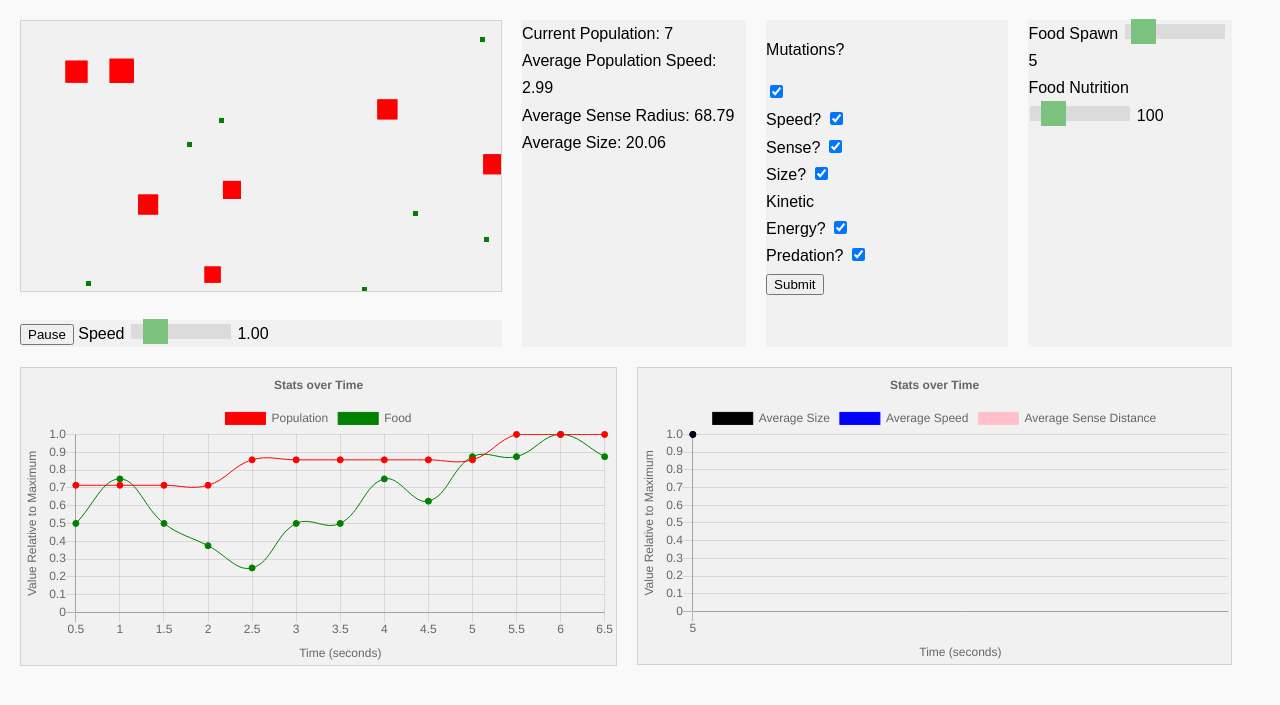
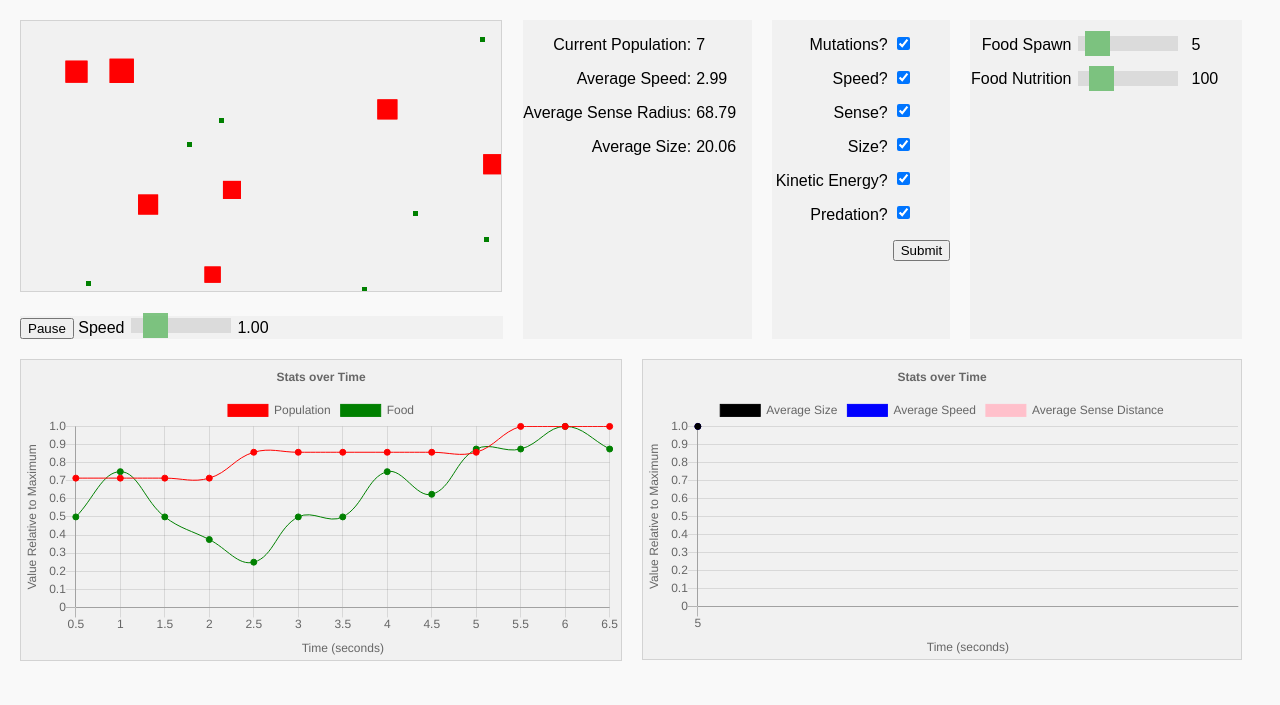
Before and after one commit to GarethHarcombe/bioSimulation, a PHP site: page / in a window 1280 px wide. Shown: the top 705 px of the page. Run offline with PHP 8.4, Linux system fonts and the light colour scheme; some libraries are stand-ins or nearby versions.

Commit message:
Formatted the individual information, form and sliders containers so that the contents aligned and are easy to read (close together, correct spacing)

```diff
--- a/index.php
+++ b/index.php
@@ -20,56 +20,73 @@
 					<span id="sim_speed_value"></span>
 				</div>
 
-				<div class="form_container">
-					<form action="<?php echo htmlspecialchars($_SERVER["PHP_SELF"]);?>" method="get">
+				<form class="form_container" action="<?php echo htmlspecialchars($_SERVER["PHP_SELF"]);?>" method="get">
+					<div class="form_text">
+						<p>Mutations?</p>
+						<p>Speed?</p>
+						<p>Sense?</p>
+						<p>Size?</p>
+						<p>Kinetic Energy?</p>
+						<p>Predation?</p>
+					</div>
+
+					<div class="form_input">
 						<input type="hidden" name="mutations" value="false"/>
-						<p>Mutations?</p><input type="checkbox" id="mutations_checkbox" name="mutations" value="true"/>
+						<input type="checkbox" id="mutations_checkbox" name="mutations" value="true"/>
 						<br>
-
 						<input type="hidden" name="mutations_speed" value="false"/>
-						Speed? <input type="checkbox" id="mutations_speed_checkbox" name="mutations_speed" value="true"/>
+						<input type="checkbox" id="mutations_speed_checkbox" name="mutations_speed" value="true"/>
 						<br>
-
 						<input type="hidden" name="mutations_sense" value="false"/>
-						Sense? <input type="checkbox" id="mutations_sense_checkbox" name="mutations_sense" value="true"/>
+						<input type="checkbox" id="mutations_sense_checkbox" name="mutations_sense" value="true"/>
 						<br>
-
 						<input type="hidden" name="mutations_size" value="false"/>
-						Size? <input type="checkbox" id="mutations_size_checkbox" name="mutations_size" value="true"/>
+						<input type="checkbox" id="mutations_size_checkbox" name="mutations_size" value="true"/>
 						<br>
-
 						<input type="hidden" name="kinetic_energy" value="false"/>
-						Kinetic Energy? <input type="checkbox" id="kinetic_checkbox" name="kinetic_energy" value="true"/>
+						<input type="checkbox" id="kinetic_checkbox" name="kinetic_energy" value="true"/>
 						<br>
-
 						<input type="hidden" name="predation" value="false"/>
-						Predation? <input type="checkbox" id="predation_checkbox" name="predation" value="true"/>
+						<input type="checkbox" id="predation_checkbox" name="predation" value="true"/>
 						<br>
-
 						<input type="hidden" name="speed" id="speed_hidden" value="20"/>
 						<input type="hidden" name="spawn" id="spawn_hidden" value="10"/>
 						<input type="hidden" name="nutrition" id="nutrition_hidden" value="100"/>
-
 						<input type="submit">
-					</form>
-				</div>
+					</div>
+				</form>
 
 				<div class="slide_container">
-					Food Spawn
-					<input type="range" min="1" max="50" value="5" class="slider" id="food_spawn_slider">
-					<span id="food_spawn_value"></span>
-					<br>
+					<div class="slide_text">
+						<p>Food Spawn</p>
+						<p>Food Nutrition</p>
+					</div>
 
-					Food Nutrition
-					<input type="range" min="20" max="600" value="100" class="slider" id="food_value_slider">
-					<span id="food_value_value"></span>
+					<div class="slide_sliders">
+						<input type="range" min="1" max="50" value="5" class="slider" id="food_spawn_slider"><br>
+						<input type="range" min="20" max="600" value="100" class="slider" id="food_value_slider">
+					</div>
+
+					<div class="slide_output">
+						<span id="food_spawn_value"></span><br>
+						<span id="food_value_value"></span>
+					</div>
 				</div>
 
 				<div class="information_container">
-					Current Population: <span id="population_value"></span><br>
-					Average Population Speed: <span id="average_speed_value"></span><br>
-					Average Sense Radius: <span id="average_sense_value"></span><br>
-					Average Size: <span id="average_size_value"></span>
+					<div class="information_text">
+						<p>Current Population: </p>
+						<p>Average Speed: </p>
+						<p>Average Sense Radius: </p>
+						<p>Average Size: </p>
+					</div>
+
+					<div class="information_output">
+						<span id="population_value"></span><br>
+						<span id="average_speed_value"></span><br>
+						<span id="average_sense_value"></span><br>
+						<span id="average_size_value"></span>
+					</div>
 				</div>
 			</section>
 
--- a/style.css
+++ b/style.css
@@ -13,8 +13,7 @@ html {
 
 body {
     background: #f9f9f9;
-    margin: 20px 50px 20px 20px;
-    line-height: 1.7;
+    margin: 20px 40px 20px 20px;
 }
 
 .wrapper {
@@ -39,19 +38,51 @@ canvas {
 .information_container {
     grid-area: information;
     background: var(--primary);
+    display: grid;
+    grid-gap: 5px;
+    grid-template-columns: 3fr 1fr;
+}
+
+.information_output span {
+    display: inline-block;
+    margin-top: 1rem;
+}
+
+.information_text {
+    text-align: right;
 }
 
 .form_container {
     grid-area: form;
     background: var(--primary);
     display: grid;
-    grid-gap: 20px;
-    grid-template-columns: repeat(2, 1fr);
+    grid-gap: 5px;
+    grid-template-columns: 2fr 1fr;
+}
+
+.form_container input {
+    margin-top: 1.05rem;
+}
+
+.form_container p {
+    text-align: right;
 }
 
 .slide_container {
     grid-area: slider;
     background: var(--primary);
+    display: grid;
+    grid-gap: 5px;
+    grid-template-columns: 2fr 110px 1fr;
+}
+
+.slide_text {
+    text-align: right;
+}
+
+.slide_sliders input, .slide_output span {
+    display: inline-block;
+    margin-top: 1rem;
 }
 
 .pause_play {
```
